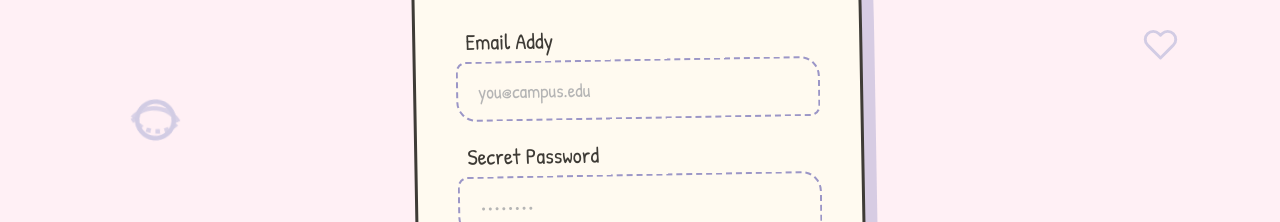
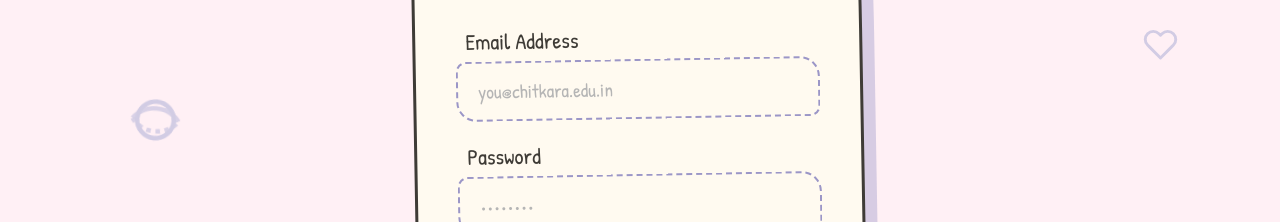
Before and after one commit to dekerlude/UNIFY_2, a plain HTML site: page login.html in a window 1280 px wide. Shown: the part 213-435 px from the top of the page. Drawn offline with Linux system fonts and the light colour scheme.

Commit message:
Fix HTML encoding issues in login.html

```diff
--- a/login.html
+++ b/login.html
@@ -76,11 +76,11 @@
 
             <form action="#" method="POST" class="scribble-form">
                 <div class="input-group">
-                    <label>Email Addy</label>
-                    <input type="email" placeholder="you@campus.edu" required>
+                    <label>Email Address</label>
+                    <input type="email" placeholder="you@chitkara.edu.in" required>
                 </div>
                 <div class="input-group">
-                    <label>Secret Password</label>
+                    <label>Password</label>
                     <input type="password" placeholder="••••••••" required>
                 </div>
 
```
